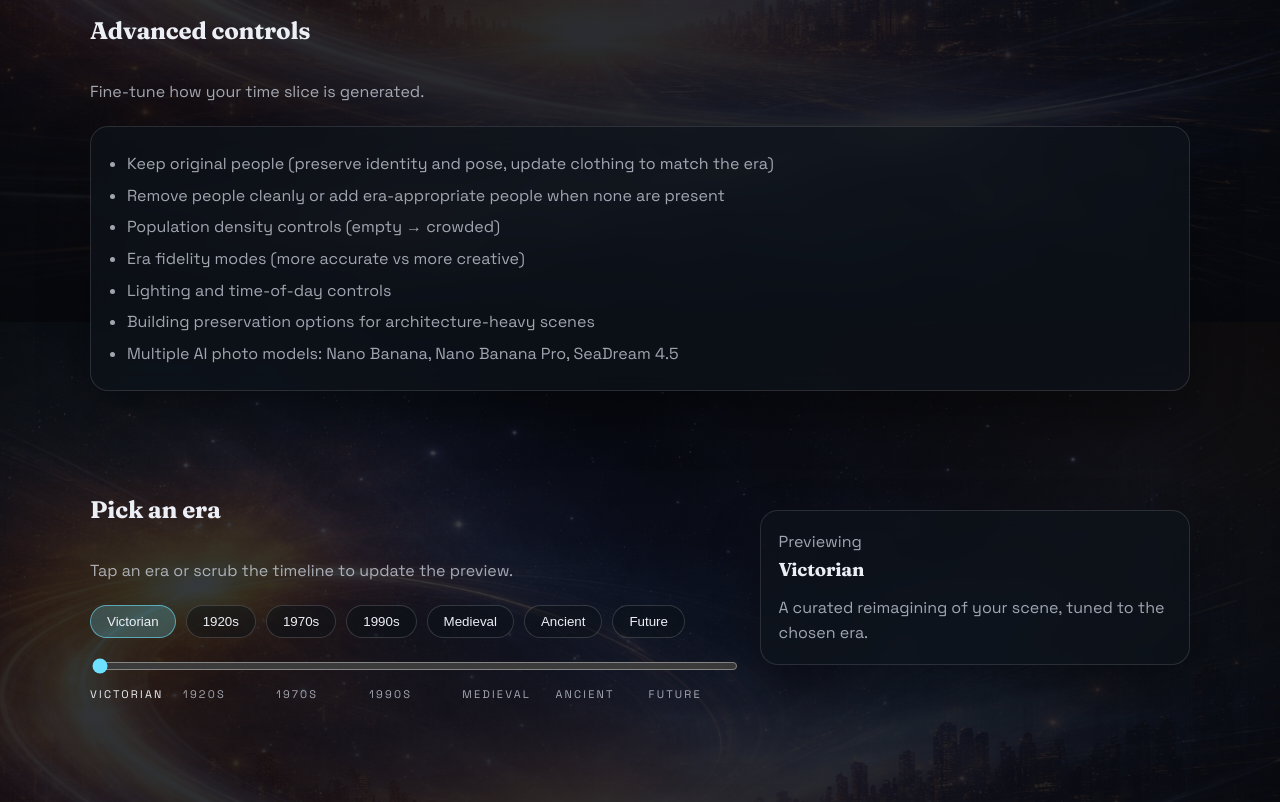
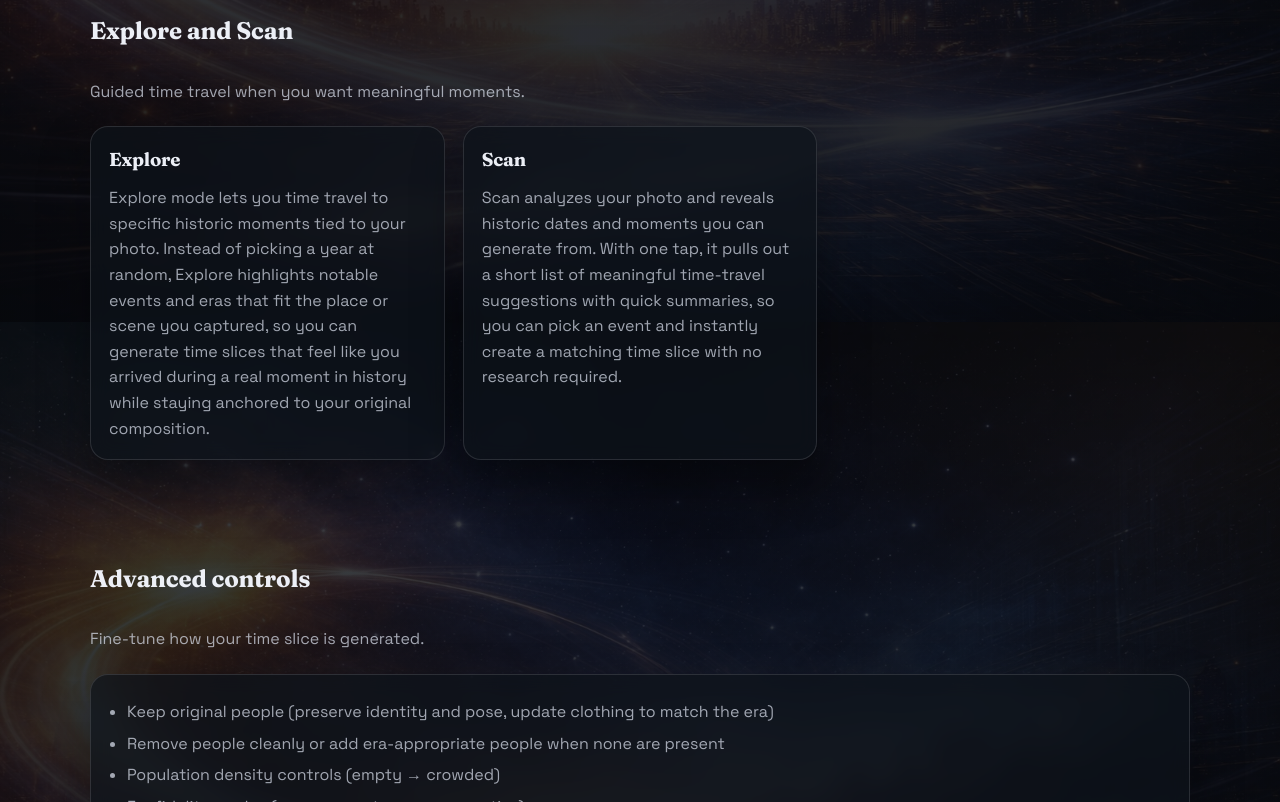
Before and after one commit to BrenC11/TimeCam-Support, a Next.js app: page / in a window 1280 px wide. Shown: the part 4478-5280 px from the top of the page. Built offline with nearby package versions, Linux system fonts and the light colour scheme.

Commit message:
Add Explore and Scan sections

```diff
--- a/app/page.tsx
+++ b/app/page.tsx
@@ -169,6 +169,34 @@ export default function HomePage() {
         <section className="section">
           <div className="container">
             <div className="section-head">
+              <h2>Explore and Scan</h2>
+              <p className="muted">Guided time travel when you want meaningful moments.</p>
+            </div>
+            <div className="card-grid">
+              <article className="card reveal">
+                <h3>Explore</h3>
+                <p className="muted">
+                  Explore mode lets you time travel to specific historic moments tied to your photo. Instead of picking
+                  a year at random, Explore highlights notable events and eras that fit the place or scene you captured,
+                  so you can generate time slices that feel like you arrived during a real moment in history while
+                  staying anchored to your original composition.
+                </p>
+              </article>
+              <article className="card reveal">
+                <h3>Scan</h3>
+                <p className="muted">
+                  Scan analyzes your photo and reveals historic dates and moments you can generate from. With one tap,
+                  it pulls out a short list of meaningful time-travel suggestions with quick summaries, so you can pick
+                  an event and instantly create a matching time slice with no research required.
+                </p>
+              </article>
+            </div>
+          </div>
+        </section>
+
+        <section className="section">
+          <div className="container">
+            <div className="section-head">
               <h2>Advanced controls</h2>
               <p className="muted">Fine-tune how your time slice is generated.</p>
             </div>
```
